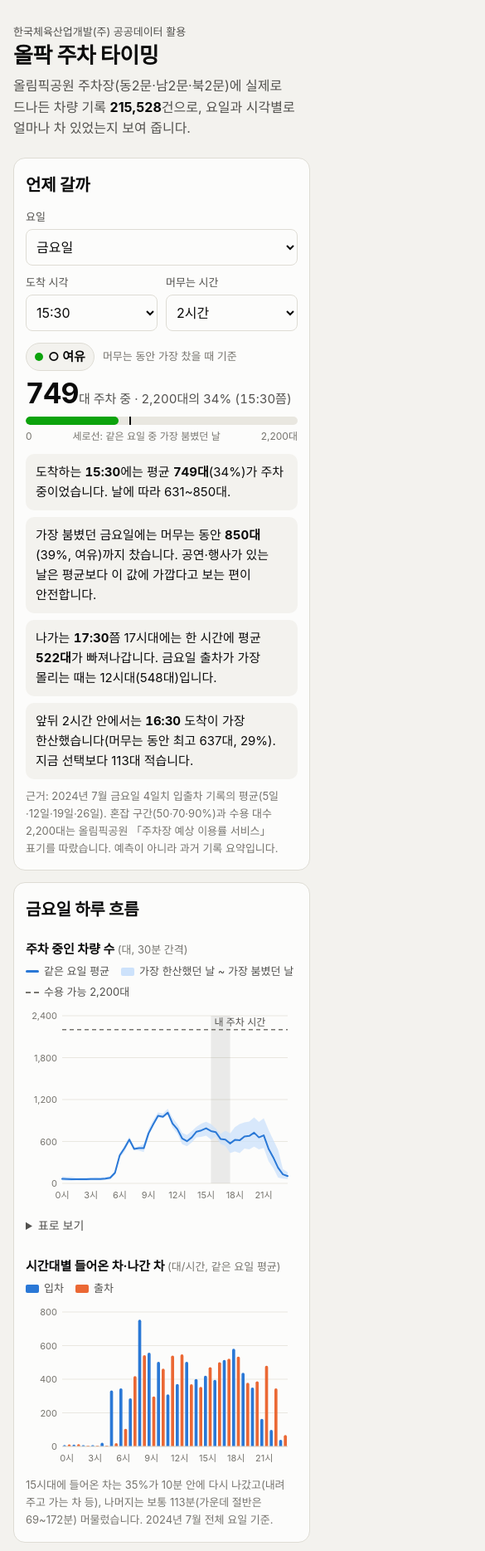
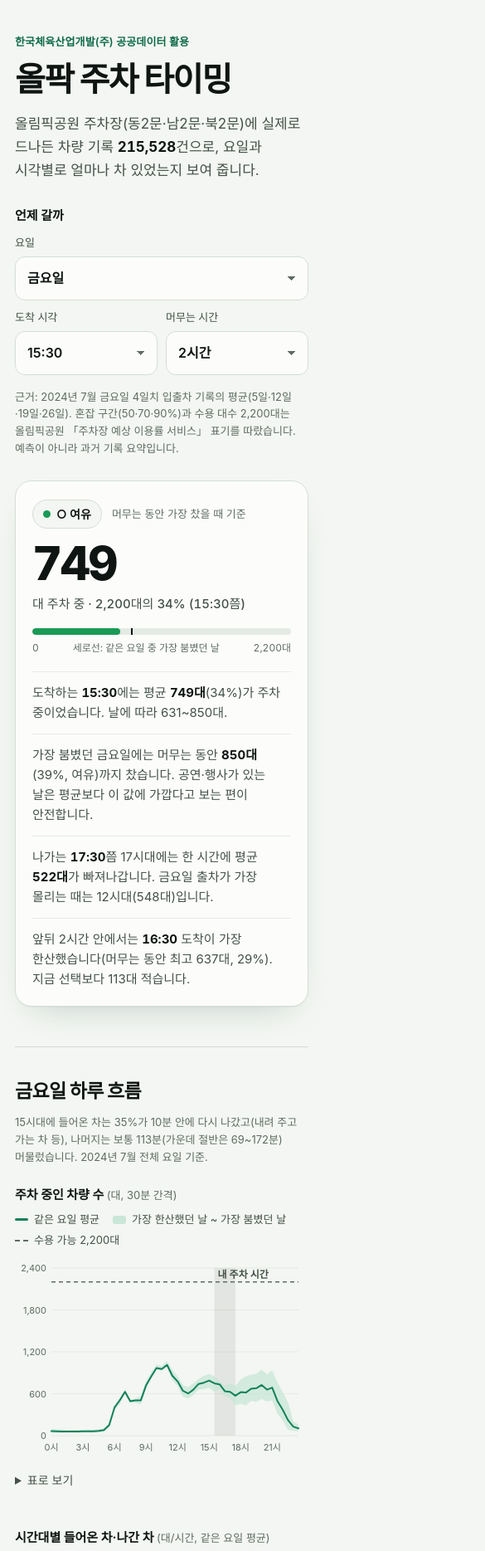
Before and after one commit to flying-adventure/olpark-parking-timing, a plain HTML site: page index.html in a window 390 px wide. Shown: the top 1869 px of the page at 83% size, 585 px wide, since content can reach past the window. Drawn offline with Linux system fonts and the light colour scheme; a web font is replaced by a local one.

Commit message:
화면 디자인 개편: 첫 화면 2단 구성, 초록 계열 색, Pretendard 글꼴

```diff
--- a/app.js
+++ b/app.js
@@ -1,4 +1,4 @@
-/* 올팍 주차 타이밍 — 빌드 도구 없이 동작하는 순수 자바스크립트.
+/* 올팍 주차 타이밍: 빌드 도구 없이 동작하는 순수 자바스크립트.
    데이터는 data/data.js 가 window.OLPARK_DATA 로 넣어 준다(tools/build_data.py 산출물). */
 (function (root) {
   'use strict';
@@ -266,7 +266,7 @@
       '<li>가장 붐볐던 ' + wd.label + '요일에는 머무는 동안 <b>' + num(p.worst) + '대</b>(' + pctTxt(p.worst / CAPACITY) + ', ' + worstLv.name +
       ')까지 찼습니다. 공연·행사가 있는 날은 평균보다 이 값에 가깝다고 보는 편이 안전합니다.</li>' +
       '<li>나가는 <b>' + slotLabel(p.leaveSlot, F.slotMin) + '</b>쯤 ' + leaveH + '시대에는 한 시간에 평균 <b>' + num(p.leaveExits) + '대</b>가 빠져나갑니다' +
-      (leaveH === exitH ? ' — ' + wd.label + '요일 중 출차가 가장 몰리는 시간대입니다.' : '. ' + wd.label + '요일 출차가 가장 몰리는 때는 ' + exitH + '시대(' + num(wd.exits[exitH]) + '대)입니다.') + '</li>';
+      (leaveH === exitH ? '. ' + wd.label + '요일 중 출차가 가장 몰리는 시간대입니다.' : '. ' + wd.label + '요일 출차가 가장 몰리는 때는 ' + exitH + '시대(' + num(wd.exits[exitH]) + '대)입니다.') + '</li>';
     if (b && b.slot !== state.arr && p.peak - b.peak >= 0.03 * CAPACITY) {
       html += '<li>앞뒤 2시간 안에서는 <b>' + slotLabel(b.slot, F.slotMin) + '</b> 도착이 가장 한산했습니다(머무는 동안 최고 ' + num(b.peak) + '대, ' +
               pctTxt(b.peak / CAPACITY) + '). 지금 선택보다 ' + num(p.peak - b.peak) + '대 적습니다.</li>';
@@ -309,7 +309,7 @@
       var z = Z.zones.filter(function (x) { return x.zone === name; })[0];
       if (!z) return '';
       var st = zoneStats(z, arrHour);
-      return '<li><b>' + esc(name) + '</b>' + (GATES[name] ? ' (' + GATES[name] + ' 진입)' : '') + ' — 기록 ' + st.total + '건 중 만차 <b>' + st.full + '건</b>(' +
+      return '<li><b>' + esc(name) + '</b>' + (GATES[name] ? ' (' + GATES[name] + ' 진입)' : '') + ': 기록 ' + st.total + '건 중 만차 <b>' + st.full + '건</b>(' +
         pctTxt(st.fullShare) + '). 만차 기록의 <b>' + pctTxt(st.beforeShare) + '</b>가 ' + arrHour + '시대까지 찍혔고, 가운데 시각은 ' +
         Math.floor(z.fullMedianHour) + '시대입니다.</li>';
     }).join('');
@@ -383,7 +383,7 @@
     ];
     $('srcList').innerHTML = src.map(function (s) {
       return '<li><a href="https://www.data.go.kr/data/' + s[1] + '/fileData.do" target="_blank" rel="noopener">한국체육산업개발주식회사_' + s[0] +
-             '</a> (공공데이터포털 파일데이터) — ' + s[2] + '</li>';
+             '</a> (공공데이터포털 파일데이터): ' + s[2] + '</li>';
     }).join('') +
       '<li>수용 대수 2,200대, 혼잡 구간, 목적지별 주차구역·주차 가능 대수: <a href="https://www.ksponco.or.kr/olympicpark/parkingInfo?mid=a20111000000" target="_blank" rel="noopener">올림픽공원 홈페이지 주차 안내</a> (2026-11-20 확인)</li>';
     $('limits').innerHTML = [
--- a/index.html
+++ b/index.html
@@ -5,18 +5,20 @@
 <meta name="viewport" content="width=device-width, initial-scale=1">
 <title>올팍 주차 타이밍</title>
 <meta name="description" content="올림픽공원 입출차 기록 21만 건으로 본 요일·시간대별 주차장 붐빔과 구역별 만차 기록">
+<link rel="preconnect" href="https://cdn.jsdelivr.net" crossorigin>
+<link rel="stylesheet" href="https://cdn.jsdelivr.net/gh/orioncactus/pretendard@v1.3.9/dist/web/variable/pretendardvariable-dynamic-subset.min.css">
 <link rel="stylesheet" href="style.css">
 </head>
 <body>
+<main>
+  <section class="hero wrap" aria-labelledby="planTitle">
+    <div class="hero-copy">
       <header class="top">
         <p class="eyebrow">한국체육산업개발(주) 공공데이터 활용</p>
         <h1>올팍 주차 타이밍</h1>
         <p class="lead">올림픽공원 주차장(동2문·남2문·북2문)에 실제로 드나든 차량 기록 <strong id="hdRows"></strong>건으로, 요일과 시각별로 얼마나 차 있었는지 보여 줍니다.</p>
       </header>
-
-<main>
-  <section class="card" aria-labelledby="planTitle">
-    <h2 id="planTitle">언제 갈까</h2>
+      <h2 id="planTitle" class="ask">언제 갈까</h2>
       <form id="plan" class="controls">
         <label>요일
           <select id="wd"></select>
@@ -28,12 +30,19 @@
           <select id="stay"></select>
         </label>
       </form>
+      <p class="note" id="planNote"></p>
+    </div>
+    <div class="panel">
       <div id="result" class="result" aria-live="polite"></div>
-    <p class="note" id="planNote"></p>
+    </div>
   </section>
 
-  <section class="card" aria-labelledby="dayTitle">
+  <section class="block wrap" aria-labelledby="dayTitle">
+    <div class="side">
       <h2 id="dayTitle"><span id="dayWd"></span>요일 하루 흐름</h2>
+      <p class="note" id="stayNote"></p>
+    </div>
+    <div class="body">
       <h3>주차 중인 차량 수 <span class="unit">(대, 30분 간격)</span></h3>
       <p class="legend" id="occLegend">
         <span><i class="sw line"></i>같은 요일 평균</span>
@@ -52,38 +61,50 @@
         <span><i class="sw out"></i>출차</span>
       </p>
       <div class="chart" id="flowChart"></div>
-    <p class="note" id="stayNote"></p>
+    </div>
   </section>
 
-  <section class="card" aria-labelledby="zoneTitle">
+  <section class="block wrap" aria-labelledby="zoneTitle">
+    <div class="side">
       <h2 id="zoneTitle">어느 구역이 먼저 차나</h2>
       <label class="single">목적지
         <select id="dest"></select>
       </label>
+    </div>
+    <div class="body">
       <div id="zoneResult" class="zoneResult" aria-live="polite"></div>
       <h3>구역별 ‘만차’ 기록 시각 <span class="unit">(건)</span></h3>
       <div class="tablewrap"><table id="zoneTable" class="heat"></table></div>
       <p class="note" id="zoneNote"></p>
+    </div>
   </section>
 
-  <section class="card" aria-labelledby="monthTitle">
+  <section class="block wrap" aria-labelledby="monthTitle">
+    <div class="side">
       <h2 id="monthTitle">달마다 얼마나 다른가</h2>
       <div class="seg" role="group" aria-label="공원 선택" id="placeSeg"></div>
+    </div>
+    <div class="body">
       <h3>월별 주차 대수 <span class="unit">(대)</span></h3>
       <p class="legend" id="monthLegend"></p>
       <div class="chart" id="monthChart"></div>
       <p class="note" id="monthNote"></p>
+    </div>
   </section>
 
-  <section class="card" aria-labelledby="srcTitle">
+  <section class="block wrap" aria-labelledby="srcTitle">
+    <div class="side">
       <h2 id="srcTitle">데이터와 한계</h2>
+    </div>
+    <div class="body">
       <ul class="src" id="srcList"></ul>
       <h3>알아 둘 점</h3>
       <ul class="src" id="limits"></ul>
+    </div>
   </section>
 </main>
 
-<footer class="foot">
+<footer class="foot wrap">
   <p>2026년도 한국체육산업개발(주) 공공데이터 활용 경진대회 출품작 · 이 화면의 수치는 과거 기록의 요약이며 실시간 정보가 아닙니다.</p>
 </footer>
 
--- a/style.css
+++ b/style.css
@@ -1,38 +1,43 @@
-/* 색은 역할 이름으로만 쓴다. 밝은/어두운 화면 값은 여기 한 곳에서 바꾼다. */
+/* 색은 역할 이름으로만 쓴다. 밝은/어두운 화면 값은 여기 한 곳에서 바꾼다.
+   강조색은 공원의 짙은 초록 하나. 모서리 규칙: 입력·버튼 12px, 패널 20px, 알약형 배지. */
 :root {
   color-scheme: light;
-  --page: #f3f2ee;
-  --surface: #fcfcfb;
-  --line: #dedcd4;
-  --grid: #e9e7e0;
-  --text: #0b0b0b;
-  --text-2: #52514e;
-  --text-3: #76746e;
-  --series-1: #2a78d6;      /* 주차 중 · 입차 · 2025 */
-  --series-1-soft: #cde2fb; /* 최소~최대 범위 */
-  --series-2: #eb6834;      /* 출차 · 2024 */
-  --series-3: #1baf7a;      /* 2023 */
-  --good: #0ca30c;
-  --warning: #fab219;
-  --serious: #ec835a;
-  --critical: #d03b3b;
-  --heat-rgb: 42, 120, 214;
+  --page: #f3f6f2;
+  --surface: #fcfdfb;
+  --line: #d5ddd5;
+  --grid: #e4eae4;
+  --text: #0f1512;
+  --text-2: #445048;
+  --text-3: #5f6b63;
+  --accent: #0f6b4a;
+  --series-1: #12805a;      /* 주차 중 · 입차 · 2025 */
+  --series-1-soft: #c9e6d8; /* 최소~최대 범위 */
+  --series-2: #c2552d;      /* 출차 · 2024 */
+  --series-3: #7b879c;      /* 2023 */
+  --good: #1b9a57;
+  --warning: #e0a013;
+  --serious: #e0703f;
+  --critical: #cc3a3a;
+  --heat-rgb: 18, 128, 90;
+  --shadow: 0 1px 0 rgba(15, 107, 74, .04), 0 18px 40px -24px rgba(15, 60, 44, .28);
 }
 @media (prefers-color-scheme: dark) {
   :root {
     color-scheme: dark;
-    --page: #111110;
-    --surface: #1a1a19;
-    --line: #383835;
-    --grid: #2a2a28;
-    --text: #f0efec;
-    --text-2: #c3c2b7;
-    --text-3: #98968c;
-    --series-1: #3987e5;
-    --series-1-soft: #184f95;
-    --series-2: #d95926;
-    --series-3: #199e70;
-    --heat-rgb: 57, 135, 229;
+    --page: #0d1210;
+    --surface: #151c19;
+    --line: #2a3530;
+    --grid: #1f2824;
+    --text: #edf2ee;
+    --text-2: #b8c4bb;
+    --text-3: #909d94;
+    --accent: #3fbf8f;
+    --series-1: #37b888;
+    --series-1-soft: #1c5943;
+    --series-2: #e0764d;
+    --series-3: #8793a8;
+    --heat-rgb: 55, 184, 136;
+    --shadow: 0 18px 40px -24px rgba(0, 0, 0, .7);
   }
 }
 
@@ -41,61 +46,87 @@ body {
   margin: 0;
   background: var(--page);
   color: var(--text);
-  font: 16px/1.6 -apple-system, BlinkMacSystemFont, "Apple SD Gothic Neo", "Pretendard", "Noto Sans KR", "Malgun Gothic", sans-serif;
+  font: 16px/1.65 "Pretendard Variable", Pretendard, -apple-system, BlinkMacSystemFont, "Apple SD Gothic Neo", "Noto Sans KR", "Malgun Gothic", sans-serif;
   word-break: keep-all;
   overflow-wrap: anywhere;
+  -webkit-font-smoothing: antialiased;
 }
-.top, main, .foot { max-width: 760px; margin: 0 auto; padding: 0 16px; }
-.top { padding-top: 28px; padding-bottom: 8px; }
-.eyebrow { margin: 0; font-size: 13px; color: var(--text-2); }
-h1 { margin: 2px 0 8px; font-size: 30px; line-height: 1.25; letter-spacing: -0.02em; }
-.lead { margin: 0; color: var(--text-2); }
-.lead strong { color: var(--text); }
+.wrap { max-width: 1120px; margin: 0 auto; padding-left: 28px; padding-right: 28px; }
 
-.card {
-  background: var(--surface);
-  border: 1px solid var(--line);
-  border-radius: 14px;
-  padding: 18px 16px;
-  margin: 14px 0;
+/* 첫 화면: 왼쪽 제목과 입력, 오른쪽 결과 패널 */
+.hero {
+  display: grid; grid-template-columns: minmax(0, 5fr) minmax(0, 6fr); gap: 64px;
+  align-items: start; padding-top: 72px; padding-bottom: 72px;
 }
-h2 { margin: 0 0 12px; font-size: 20px; letter-spacing: -0.01em; }
-h3 { margin: 20px 0 4px; font-size: 15px; }
+.eyebrow { margin: 0 0 14px; font-size: 13px; font-weight: 600; color: var(--accent); letter-spacing: .01em; }
+h1 {
+  margin: 0 0 18px; font-size: clamp(40px, 5.4vw, 68px); font-weight: 800;
+  line-height: 1.04; letter-spacing: -0.04em;
+}
+.lead { margin: 0; max-width: 30em; font-size: 17px; color: var(--text-2); }
+.lead strong { color: var(--text); font-variant-numeric: tabular-nums; }
+h2.ask { margin: 44px 0 12px; font-size: 15px; font-weight: 700; letter-spacing: 0; color: var(--text); }
+
+.controls { display: grid; grid-template-columns: repeat(3, 1fr); gap: 10px; }
+label { display: block; font-size: 13px; font-weight: 500; color: var(--text-2); }
+label.single { max-width: 340px; margin-top: 20px; }
+label.single select { font-size: 15px; text-overflow: ellipsis; }
+select {
+  display: block; width: 100%; margin-top: 6px; padding: 12px 36px 12px 14px;
+  font: inherit; font-size: 16px; font-weight: 600; color: var(--text);
+  -webkit-appearance: none; appearance: none;
+  background-color: var(--surface);
+  background-image: linear-gradient(45deg, transparent 50%, var(--text-3) 50%), linear-gradient(135deg, var(--text-3) 50%, transparent 50%);
+  background-position: calc(100% - 19px) 50%, calc(100% - 14px) 50%;
+  background-size: 5px 5px, 5px 5px; background-repeat: no-repeat;
+  border: 1px solid var(--line); border-radius: 12px; min-height: 48px;
+  transition: border-color .2s ease;
+}
+select:hover { border-color: var(--text-3); }
+select:focus-visible, button:focus-visible, summary:focus-visible, a:focus-visible { outline: 2px solid var(--accent); outline-offset: 2px; }
+
+.panel {
+  background: var(--surface); border: 1px solid var(--line); border-radius: 20px;
+  padding: 30px 32px 26px; box-shadow: var(--shadow);
+}
+.level { display: flex; align-items: center; flex-wrap: wrap; gap: 8px 12px; }
+.badge {
+  display: inline-flex; align-items: center; gap: 7px;
+  padding: 5px 12px; border-radius: 999px; font-weight: 700; font-size: 14px;
+  border: 1px solid var(--line); background: var(--page); white-space: nowrap;
+}
+.dot { width: 9px; height: 9px; border-radius: 50%; flex: none; }
+.big {
+  font-size: clamp(56px, 7vw, 84px); font-weight: 800; line-height: 1; letter-spacing: -0.045em;
+  font-variant-numeric: tabular-nums; margin: 14px 0 0 !important;
+}
+.big small { display: block; margin-top: 10px; font-size: 15px; font-weight: 500; color: var(--text-2); letter-spacing: 0; line-height: 1.5; }
+.meter { height: 8px; border-radius: 4px; background: var(--grid); margin: 18px 0 6px; position: relative; overflow: hidden; }
+.meter i { position: absolute; left: 0; top: 0; bottom: 0; border-radius: 4px; }
+.meter b { position: absolute; top: 0; bottom: 0; width: 2px; background: var(--text); }
+.metercap { display: flex; justify-content: space-between; gap: 8px; font-size: 12px; color: var(--text-3); font-variant-numeric: tabular-nums; }
+.facts { list-style: none; margin: 18px 0 0; padding: 0; }
+.facts li { padding: 13px 0; border-top: 1px solid var(--grid); font-size: 15px; line-height: 1.6; color: var(--text-2); }
+.facts li:last-child { padding-bottom: 0; }
+.facts b { color: var(--text); font-variant-numeric: tabular-nums; }
+.note { margin: 12px 0 0; font-size: 13px; line-height: 1.6; color: var(--text-3); }
+.hero .note { max-width: 36em; margin-top: 16px; }
+
+/* 아래 구역: 상자 없이 윗줄 하나로 나누고, 왼쪽에 제목, 오른쪽에 본문 */
+.block {
+  display: grid; grid-template-columns: 290px minmax(0, 1fr); gap: 48px;
+  padding-top: 56px; padding-bottom: 64px; position: relative;
+}
+.block::before { content: ""; position: absolute; left: 28px; right: 28px; top: 0; border-top: 1px solid var(--line); }
+.side { position: sticky; top: 32px; align-self: start; }
+h2 { margin: 0; font-size: 26px; font-weight: 800; line-height: 1.25; letter-spacing: -0.03em; }
+h3 { margin: 40px 0 6px; font-size: 15px; font-weight: 700; }
+.body > h3:first-child { margin-top: 4px; }
 .unit { font-weight: 400; color: var(--text-3); font-size: 13px; }
 
-.controls { display: grid; grid-template-columns: repeat(3, 1fr); gap: 10px; }
-label { display: block; font-size: 13px; color: var(--text-2); }
-label.single { max-width: 340px; }
-select {
-  display: block; width: 100%; margin-top: 4px; padding: 10px 8px;
-  font: inherit; font-size: 16px; color: var(--text);
-  background: var(--surface); border: 1px solid var(--line); border-radius: 8px;
-  min-height: 44px;
-}
-select:focus-visible, button:focus-visible, summary:focus-visible { outline: 2px solid var(--series-1); outline-offset: 2px; }
-
-.result { margin-top: 14px; }
-.level { display: flex; align-items: center; gap: 10px; }
-.badge {
-  display: inline-flex; align-items: center; gap: 6px;
-  padding: 4px 10px; border-radius: 999px; font-weight: 700; font-size: 15px;
-  border: 1px solid var(--line); background: var(--page); white-space: nowrap;
-}
-.dot { width: 10px; height: 10px; border-radius: 50%; flex: none; }
-.big { font-size: 34px; font-weight: 700; line-height: 1.1; letter-spacing: -0.02em; font-variant-numeric: tabular-nums; }
-.big small { font-size: 15px; font-weight: 400; color: var(--text-2); letter-spacing: 0; }
-.meter { height: 10px; border-radius: 5px; background: var(--grid); margin: 10px 0 4px; position: relative; overflow: hidden; }
-.meter i { position: absolute; left: 0; top: 0; bottom: 0; border-radius: 5px; }
-.meter b { position: absolute; top: 0; bottom: 0; width: 2px; background: var(--text); }
-.metercap { display: flex; justify-content: space-between; font-size: 12px; color: var(--text-3); }
-.facts { list-style: none; margin: 12px 0 0; padding: 0; display: grid; gap: 8px; }
-.facts li { padding: 10px 12px; border-radius: 10px; background: var(--page); font-size: 15px; }
-.facts b { font-variant-numeric: tabular-nums; }
-.note { margin: 10px 0 0; font-size: 13px; color: var(--text-3); }
-
-.legend { display: flex; flex-wrap: wrap; gap: 4px 14px; margin: 2px 0 6px; font-size: 13px; color: var(--text-2); }
-.legend span { display: inline-flex; align-items: center; gap: 6px; }
-.sw { display: inline-block; width: 16px; height: 10px; border-radius: 2px; flex: none; }
+.legend { display: flex; flex-wrap: wrap; gap: 4px 16px; margin: 2px 0 10px; font-size: 13px; color: var(--text-2); }
+.legend span { display: inline-flex; align-items: center; gap: 7px; }
+.sw { display: inline-block; width: 16px; height: 10px; border-radius: 3px; flex: none; }
 .sw.line { height: 3px; background: var(--series-1); }
 .sw.band { background: var(--series-1-soft); }
 .sw.cap { height: 0; border-top: 2px dashed var(--text-3); border-radius: 0; }
@@ -107,46 +138,67 @@ select:focus-visible, button:focus-visible, summary:focus-visible { outline: 2px
 .chart { position: relative; width: 100%; }
 .chart svg { display: block; width: 100%; height: auto; touch-action: pan-y; }
 .chart text { fill: var(--text-3); font-size: 11px; font-family: inherit; }
-.chart .lab { fill: var(--text-2); font-size: 12px; }
+.chart .lab { fill: var(--text-2); font-size: 12px; font-weight: 600; }
 .chart .gridl { stroke: var(--grid); stroke-width: 1; }
 .chart .axis { stroke: var(--line); stroke-width: 1; }
 
-details { margin-top: 8px; font-size: 14px; }
-summary { cursor: pointer; color: var(--text-2); padding: 6px 0; }
+details { margin-top: 10px; font-size: 14px; }
+summary { cursor: pointer; color: var(--text-2); padding: 6px 0; width: fit-content; }
 .tablewrap { overflow-x: auto; -webkit-overflow-scrolling: touch; }
 table { border-collapse: collapse; font-size: 13px; font-variant-numeric: tabular-nums; width: 100%; }
-th, td { padding: 5px 6px; text-align: right; border-bottom: 1px solid var(--grid); white-space: nowrap; }
+th, td { padding: 6px 6px; text-align: right; white-space: nowrap; }
+#occTable th, #occTable td { border-bottom: 1px solid var(--grid); }
 th { color: var(--text-2); font-weight: 600; }
-th:first-child, td:first-child { text-align: left; position: sticky; left: 0; background: var(--surface); }
-table.heat td { text-align: center; min-width: 28px; border: 2px solid var(--surface); border-radius: 4px; padding: 5px 2px; }
-table.heat tr.on th:first-child { color: var(--text); }
-table.heat tr.on th:first-child::before { content: "▶ "; color: var(--series-1); }
-table.heat .tot { text-align: right; color: var(--text-2); }
+th:first-child, td:first-child { text-align: left; position: sticky; left: 0; background: var(--page); }
+table.heat { border-collapse: separate; border-spacing: 3px; }
+table.heat td { text-align: center; min-width: 30px; border-radius: 7px; padding: 7px 2px; font-weight: 600; }
+table.heat tr.on th:first-child { color: var(--accent); }
+table.heat tr.on th:first-child::before { content: "▶ "; color: var(--accent); }
+table.heat .tot { text-align: right; color: var(--text-2); font-weight: 500; padding-left: 12px; }
 
-.zoneResult { margin-top: 12px; }
-.seg { display: inline-flex; border: 1px solid var(--line); border-radius: 8px; overflow: hidden; }
+.zoneResult .facts { margin-top: 0; }
+.zoneResult .facts li:first-child { border-top: 0; padding-top: 0; }
+.zoneResult .note { margin: 0; }
+.seg { display: inline-flex; gap: 4px; margin-top: 20px; padding: 4px; border: 1px solid var(--line); border-radius: 12px; background: var(--surface); }
 .seg button {
-  font: inherit; font-size: 14px; padding: 8px 14px; min-height: 40px; border: 0; cursor: pointer;
-  background: var(--surface); color: var(--text-2);
+  font: inherit; font-size: 14px; font-weight: 600; padding: 8px 14px; min-height: 40px; border: 0; cursor: pointer;
+  background: transparent; color: var(--text-2); border-radius: 8px; transition: background-color .2s ease, color .2s ease, transform .1s ease;
 }
+.seg button:active { transform: scale(.98); }
 .seg button[aria-pressed="true"] { background: var(--text); color: var(--surface); }
 
-.src { margin: 0; padding-left: 18px; font-size: 14px; color: var(--text-2); }
-.src li { margin: 6px 0; }
-.src a { color: var(--series-1); }
-.foot { padding-top: 6px; padding-bottom: 32px; font-size: 12px; color: var(--text-3); }
+.src { margin: 0; padding-left: 18px; font-size: 15px; color: var(--text-2); max-width: 68ch; }
+.src li { margin: 8px 0; }
+.src a { color: var(--accent); text-underline-offset: 3px; }
+.foot { padding-top: 24px; padding-bottom: 48px; font-size: 12px; color: var(--text-3); position: relative; }
+.foot::before { content: ""; position: absolute; left: 28px; right: 28px; top: 0; border-top: 1px solid var(--line); }
 
 .tip {
   position: fixed; z-index: 10; pointer-events: none;
   background: var(--text); color: var(--surface);
-  padding: 7px 10px; border-radius: 8px; font-size: 13px; line-height: 1.45;
+  padding: 8px 11px; border-radius: 10px; font-size: 13px; line-height: 1.45;
   max-width: 240px; font-variant-numeric: tabular-nums;
 }
 .tip b { font-weight: 700; }
 
+/* 처음 열릴 때 첫 화면만 가볍게 올라온다. 움직임 줄이기 설정이면 꺼진다. */
+@media (prefers-reduced-motion: no-preference) {
+  .hero-copy, .panel { animation: rise .7s cubic-bezier(.16, 1, .3, 1) both; }
+  .panel { animation-delay: .08s; }
+  @keyframes rise { from { opacity: 0; transform: translateY(14px); } to { opacity: 1; transform: none; } }
+}
+
+@media (max-width: 900px) {
+  .wrap { padding-left: 18px; padding-right: 18px; }
+  .hero { grid-template-columns: 1fr; gap: 28px; padding-top: 40px; padding-bottom: 48px; }
+  h2.ask { margin-top: 32px; }
+  .panel { padding: 22px 20px 20px; }
+  .block { grid-template-columns: 1fr; gap: 20px; padding-top: 40px; padding-bottom: 48px; }
+  .block::before, .foot::before { left: 18px; right: 18px; }
+  .side { position: static; }
+  h2 { font-size: 23px; }
+}
 @media (max-width: 480px) {
-  h1 { font-size: 26px; }
   .controls { grid-template-columns: 1fr 1fr; }
   .controls label:first-child { grid-column: 1 / -1; }
-  .card { padding: 16px 14px; }
 }
```
Lines whose indentation alone changed are shown as unchanged.
